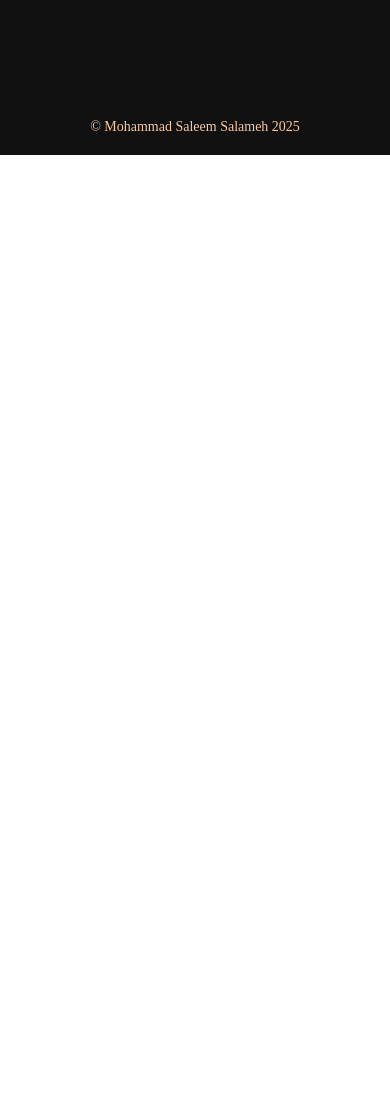
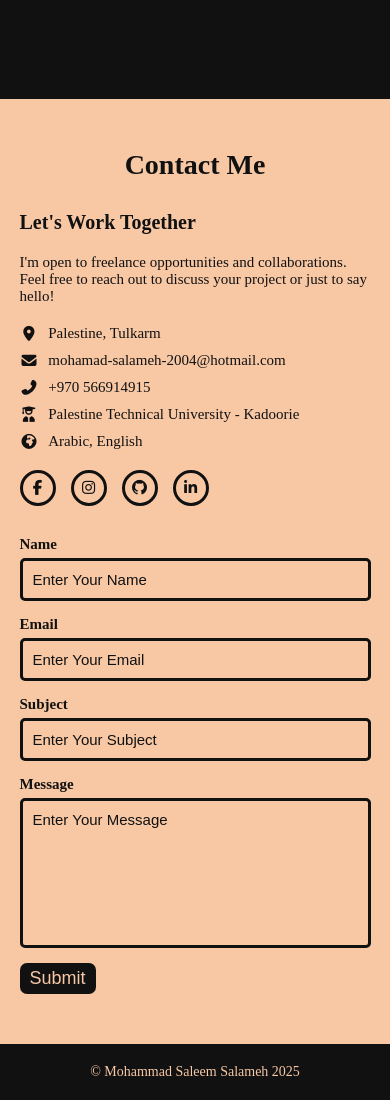
Before and after one commit to MohammadSalameh10/Portfolio_Site, a website: page src/index.html in a window 390 px wide. Shown: the part 3245-4345 px from the top of the page. Before the commit the page ends 3400 px from the top, so only its background shows below. Drawn offline with Linux system fonts and the light colour scheme.

Commit message:
create and responsive contact section

```diff
--- a/src/index.html
+++ b/src/index.html
@@ -228,6 +228,92 @@
             </div>
         </section>
 
+        <!-- Contact Section -->
+        <section class="contact" id="contact">
+            <h2 class="contact__title">Contact Me</h2>
+            <div class="container">
+                <div class="contact__form">
+                    <div class="contact__info">
+                        <h3 class="contact__heading">Let's Work Together</h3>
+                        <p class="contact__desc">
+                            I'm open to freelance opportunities and collaborations. Feel free to reach out to discuss
+                            your
+                            project or just to say hello!
+                        </p>
+                        <div class="contact__details">
+                            <div class="contact__detail">
+                                <i class="fas fa-map-marker-alt contact__icon"></i>
+                                <p class="contact__detail-text">Palestine, Tulkarm</p>
+                            </div>
+
+                            <div class="contact__detail">
+                                <i class="fas fa-envelope contact__icon"></i>
+                                <p class="contact__detail-text">mohamad-salameh-2004@hotmail.com</p>
+                            </div>
+
+                            <div class="contact__detail">
+                                <i class="fas fa-phone-alt contact__icon"></i>
+                                <p class="contact__detail-text">+970 566914915</p>
+                            </div>
+                            <div class="contact__detail">
+                                <i class="fas fa-user-graduate contact__icon"></i>
+                                <p class="contact__detail-text">Palestine Technical University - Kadoorie</p>
+                            </div>
+                            <div class="contact__detail">
+                                <i class="fas fa-globe-africa contact__icon"></i>
+                                <p class="contact__detail-text">Arabic, English</p>
+                            </div>
+                        </div>
+                        <div class="contact__social">
+                            <a href="https://www.facebook.com/mohammad.salameh2004" target="_blank"
+                                class="contact__social-link" aria-label="Facebook">
+                                <i class="fab fa-facebook-f"></i>
+                            </a>
+                            <a href="https://www.instagram.com/mohammad.salameh10/" target="_blank"
+                                class="contact__social-link" aria-label="Instagram">
+                                <i class="fab fa-instagram"></i>
+                            </a>
+                            <a href="https://github.com/MohammadSalameh10" target="_blank" class="contact__social-link"
+                                aria-label="GitHub">
+                                <i class="fab fa-github"></i>
+                            </a>
+                            <a href="https://www.linkedin.com/in/mohammad-salameh10/" target="_blank"
+                                class="contact__social-link" aria-label="LinkedIn">
+                                <i class="fab fa-linkedin-in"></i>
+                            </a>
+                        </div>
+                    </div>
+                    <div class="contact__form-box">
+                        <form class="contact__form-inner">
+                            <div class="contact__form-row">
+                                <label for="name" class="contact__label">Name</label>
+                                <input id="name" type="text" class="contact__input" placeholder="Enter Your Name"
+                                    required />
+                            </div>
+
+                            <div class="contact__form-row">
+                                <label for="email" class="contact__label">Email</label>
+                                <input id="email" type="email" class="contact__input" placeholder="Enter Your Email"
+                                    required />
+                            </div>
+
+                            <div class="contact__form-row">
+                                <label for="subject" class="contact__label">Subject</label>
+                                <input id="subject" type="text" class="contact__input" placeholder="Enter Your Subject" />
+                            </div>
+
+                            <div class="contact__form-row">
+                                <label for="message" class="contact__label">Message</label>
+                                <textarea id="message" class="contact__textarea" placeholder="Enter Your Message"
+                                    required></textarea>
+                            </div>
+
+                            <button type="submit" class="contact__btn">Submit</button>
+                        </form>
+                    </div>
+                </div>
+            </div>
+        </section>
     </main>
 
 
--- a/src/scss/blocks/_contact.scss
+++ b/src/scss/blocks/_contact.scss
@@ -0,0 +1,216 @@
+@use '../utils/utils.scss' as utils;
+
+.contact {
+    padding: 50px 0;
+    background-color: utils.$primary-color;
+
+    &__title {
+        text-align: center;
+        color: utils.$secondary-color;
+        font-size: 35px;
+        margin-bottom: 30px;
+    }
+
+    &__form {
+        display: flex;
+        justify-content: space-between;
+
+        .contact__info {
+            display: flex;
+            flex-direction: column;
+            gap: 20px;
+
+            .contact__heading {
+                font-size: 30px;
+                color: utils.$secondary-color;
+                font-weight: bold;
+            }
+
+            .contact__desc {
+                font-size: 20px;
+                color: utils.$secondary-color;
+            }
+
+            .contact__details {
+                display: flex;
+                flex-direction: column;
+                gap: 10px;
+
+                .contact__detail {
+                    display: flex;
+                    align-items: center;
+                    gap: 10px;
+
+                    .contact__icon {
+                        font-size: 20px;
+                        color: utils.$secondary-color;
+                    }
+
+                    .contact__detail-text {
+                        font-size: 20px;
+                        color: utils.$secondary-color;
+                    }
+                }
+            }
+
+            .contact__social {
+                display: flex;
+                gap: 15px;
+
+                i {
+                    border: utils.$secondary-color 3px solid;
+                    border-radius: 50%;
+                    color: utils.$secondary-color;
+                    padding: 20px;
+                    font-size: 20px;
+                    width: 30px;
+                    height: 30px;
+                    display: flex;
+                    justify-content: center;
+                    align-items: center;
+                }
+            }
+        }
+
+        .contact__form-box {
+            display: flex;
+            flex-direction: column;
+            gap: 15px;
+            width: 50%;
+
+            .contact__form-inner {
+                display: flex;
+                flex-direction: column;
+                gap: 15px;
+
+                .contact__form-row {
+                    display: flex;
+                    flex-direction: column;
+                    gap: 5px;
+                }
+
+                .contact__label {
+                    font-size: 20px;
+                    color: utils.$secondary-color;
+                    font-weight: bold;
+                }
+
+                .contact__input,
+                .contact__textarea {
+                    width: 100%;
+                    padding: 10px;
+                    border-radius: 5px;
+                    border: 3px solid utils.$secondary-color;
+                    background-color: utils.$primary-color;
+                    font-size: 18px;
+                }
+
+                .contact__input::placeholder,
+                .contact__textarea::placeholder {
+                    color: utils.$secondary-color;
+                    font-size: 18px;
+                }
+
+                .contact__input:focus,
+                .contact__textarea:focus {
+                    outline: none;
+                }
+
+                .contact__textarea {
+                    height: 150px;
+                    resize: none;
+                    font-family: sans-serif;
+                }
+
+                .contact__btn {
+                    width: fit-content;
+                    padding: 10px 20px;
+                    border-radius: 7px;
+                    border: none;
+                    font-size: 18px;
+                    @include utils.button-styles('secondary');
+                }
+            }
+        }
+    }
+
+    @media screen and (max-width: 1200px) {
+        &__form {
+            flex-direction: column;
+            gap: 30px;
+
+            .contact__form-box {
+                width: 100%;
+            }
+        }
+    }
+
+    @media screen and (max-width: 576px) {
+        &__title {
+            font-size: 28px;
+        }
+
+        &__form {
+            flex-direction: column;
+
+            .contact__info {
+
+                .contact__heading {
+                    font-size: 20px;
+                }
+
+                .contact__desc {
+                    font-size: 15px;
+                }
+
+                .contact__details {
+
+                    .contact__detail {
+
+                        .contact__icon {
+                            font-size: 15px;
+                        }
+
+                        .contact__detail-text {
+                            font-size: 15px;
+                        }
+                    }
+                }
+
+                .contact__social {
+
+                    i {
+                        padding: 15px;
+                        font-size: 15px;
+                    }
+                }
+            }
+
+            .contact__form-box {
+                width: 100%;
+
+                .contact__form-inner {
+
+                    .contact__label {
+                        font-size: 15px;
+                    }
+
+                    .contact__input,
+                    .contact__textarea {
+                        font-size: 15px;
+                    }
+
+                     .contact__input::placeholder,
+                    .contact__textarea::placeholder {
+                        font-size: 15px;
+                    }
+
+                    .contact__btn {
+                        padding: 5px 10px;
+                        border-radius: 7px;
+                    }
+                }
+            }
+        }
+    }
+}
--- a/src/scss/blocks/_header.scss
+++ b/src/scss/blocks/_header.scss
@@ -20,7 +20,6 @@
             font-weight: bold;
             font-size: 20px;
         }
-
 
     }
 
```
Also changed, not shown: dist/main.css, 1 other file.
